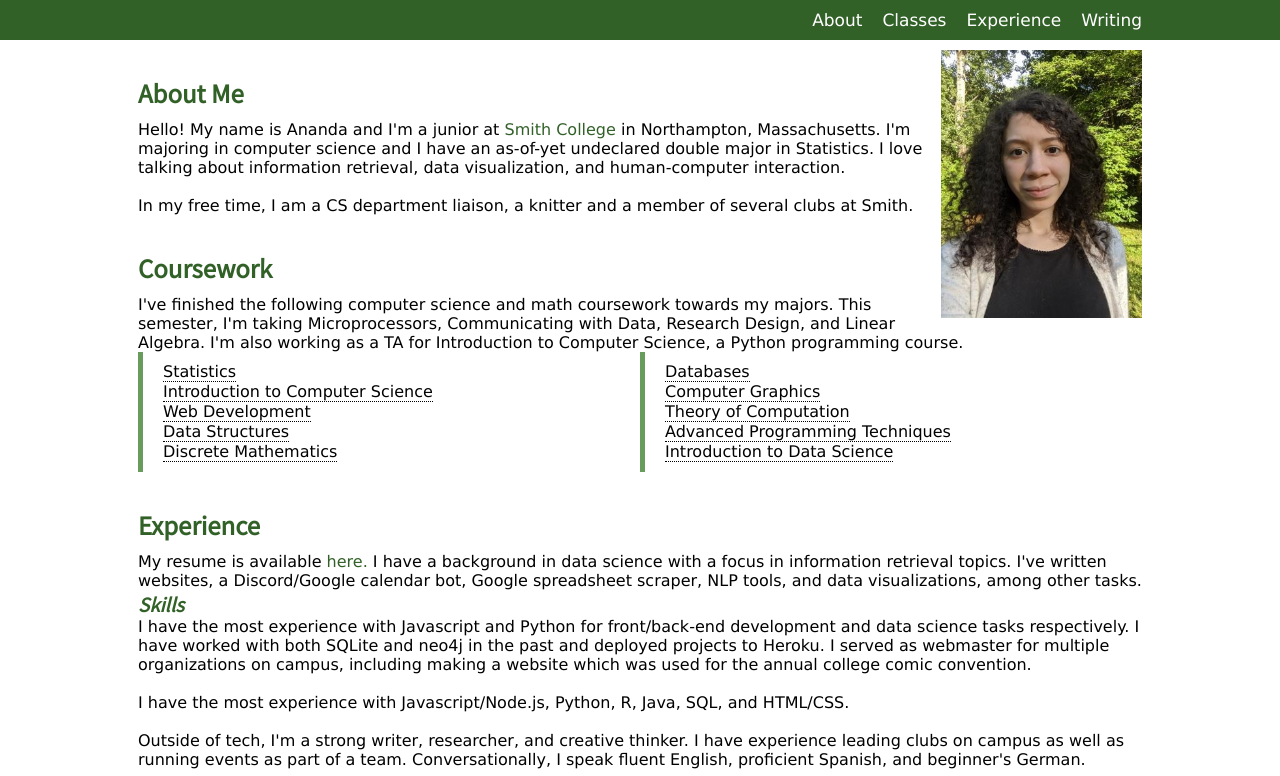
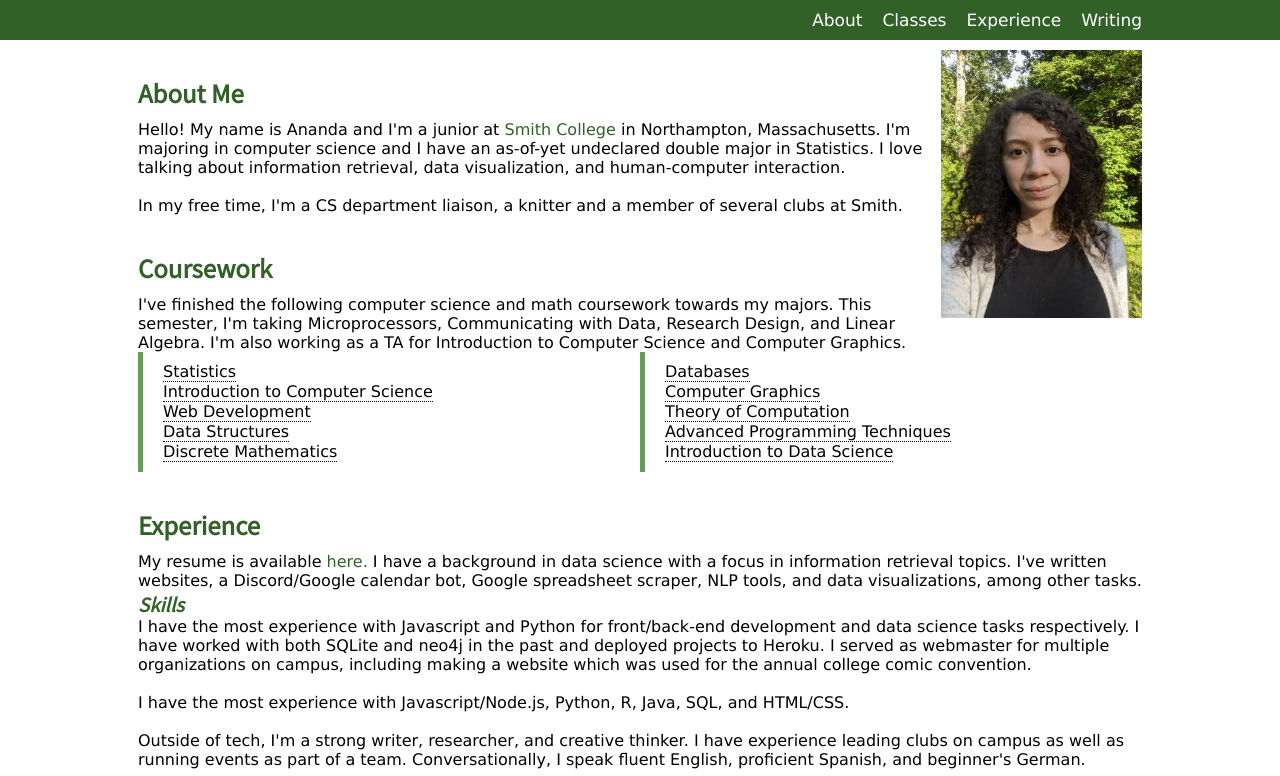
Before and after one commit to AnandaMontoly/anandamontoly.github.io, a plain HTML site: page index.html in a window 1280 px wide. Shown: the top 776 px of the page. Drawn offline with Linux system fonts and the light colour scheme.

Commit message:
new job check

```diff
--- a/index.html
+++ b/index.html
@@ -22,11 +22,11 @@
         I'm majoring in computer science and I have an as-of-yet undeclared double major in Statistics.
         I love talking about information retrieval, data visualization, and human-computer interaction.
         <br><br>
-        In my free time, I am a CS department liaison, a knitter and a member of several clubs at Smith.
+        In my free time, I'm a CS department liaison, a knitter and a member of several clubs at Smith.
       </p>
       <h2 id="coursework" class="section">Coursework</h2>
       <p>I've finished the following computer science and math coursework towards my majors. This semester, I'm taking Microprocessors, Communicating with Data, Research Design, and Linear Algebra.
-        I'm also working as a TA for Introduction to Computer Science, a Python programming course.</p>
+        I'm also working as a TA for Introduction to Computer Science and Computer Graphics.</p>
       <div class="row">
         <div class="column">
           <ul>
```
